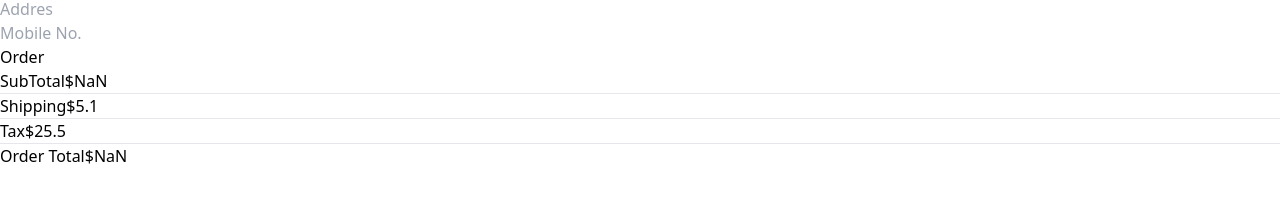
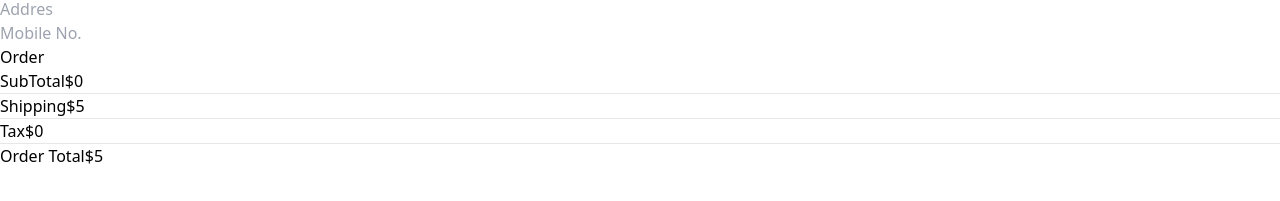
Before and after one commit to kumardee78/shopping-app, a React (Vite) app: page /checkout in a window 1280 px wide. Shown: the part 227-428 px from the top of the page. Built offline with nearby package versions, Linux system fonts and the light colour scheme; no server answers.

Commit message:
chekoutcomponent changes

```diff
--- a/src/App.jsx
+++ b/src/App.jsx
@@ -16,7 +16,21 @@ function App() {
   const [products, setProducts] = useState([]);
   const [cart, setCart] = useState([]);
 
+  const [subTotal, setsubTotal] = useState();
+  const [tax, setTax] = useState(Number(Math.round(subTotal / 10)));
+  const [shipping, setShipping] = useState(5);
+  const [total, setTotal] = useState();
 
+  useEffect(() => {
+    let sum = 0;
+    cart.forEach((item) => {
+      sum += (item.price * item.quantity) / 100;
+    });
+    setsubTotal(sum);
+    let tax = subTotal / 10;
+    setTax(Math.round(tax));
+    setTotal(Math.round(subTotal + tax + shipping));
+  }, [cart, subTotal, tax]);
 
   useEffect(() => {
     if (cart?.length > 0) localStorage.setItem("cart", JSON.stringify(cart));
@@ -49,8 +63,6 @@ function App() {
   }, []);
   // console.log(products);
 
-
-
   return (
     <div>
       <BrowserRouter>
@@ -59,7 +71,11 @@ function App() {
             products,
             setProducts,
             cart,
-            setCart
+            setCart,
+            subTotal,
+            tax,
+            shipping,
+            total,
           }}
         >
           <Header />
--- a/src/components/Cart.jsx
+++ b/src/components/Cart.jsx
@@ -6,23 +6,8 @@ import { Link } from "react-router-dom";
 import { auth } from "../firebase";
 
 function Cart() {
-  const { cart, setCart } = useContext(ecomContext);
-
-  const [subTotal, setsubTotal] = useState();
-  const [tax, setTax] = useState(Number(Math.round(subTotal / 10)));
-  const [shipping, setShipping] = useState(5);
-  const [total, setTotal] = useState();
-
-  useEffect(() => {
-    let sum = 0;
-    cart.forEach((item) => {
-      sum += (item.price * item.quantity) / 100;
-    });
-    setsubTotal(sum);
-    let tax = subTotal / 10;
-    setTax(Math.round(tax));
-    setTotal(Math.round(subTotal + tax + shipping));
-  }, [cart, subTotal, tax]);
+  const { cart, setCart, subTotal, tax, shipping, total } =
+    useContext(ecomContext);
 
   function removeFromCart(index) {
     let newCart = cart.filter((item, idx) => {
--- a/src/components/CheckOut.jsx
+++ b/src/components/CheckOut.jsx
@@ -2,9 +2,8 @@ import React, { useContext, useState } from "react";
 import { ecomContext } from "../App";
 import { useNavigate } from "react-router-dom";
 
-
 function CheckOut() {
-  const { subtotal, setCart } = useContext(ecomContext);
+  const { subTotal, setCart, tax, shipping, total } = useContext(ecomContext);
   const [data, setData] = useState({
     username: "",
     email: "",
@@ -12,20 +11,16 @@ function CheckOut() {
     mobile: "",
   });
 
-  const navigate = useNavigate()
-
-  const tax = 25.5;
-  const shipping = 5.1;
-  const total = subtotal + tax + shipping;
+  const navigate = useNavigate();
 
   function handleChange(e) {
     setData({ ...data, [e.target.name]: e.target.value });
   }
   function handleSubmit(e) {
     e.preventDefault();
-    alert("Your order has been placed successfully!")
-    setTimeout(()=>navigate("/"), 3000)
-    setCart([])
+    alert("Your order has been placed successfully!");
+    setTimeout(() => navigate("/"), 3000);
+    setCart([]);
   }
 
   return (
@@ -87,7 +82,7 @@ function CheckOut() {
         <div className="border bg-blue-100 my-4 rounded-lg p-4 ">
           <p className="flex justify-between py-2">
             <span>SubTotal</span>
-            <span className="font-semibold">${subtotal / 100}</span>
+            <span className="font-semibold">${subTotal}</span>
           </p>
           <hr className="border-gray-300" />
           <p className="flex justify-between py-2">
@@ -102,7 +97,7 @@ function CheckOut() {
           <hr className="border-gray-300" />
           <p className="flex justify-between py-6">
             <span className="font-semibold text-xl">Order Total</span>
-            <span className="font-semibold">${Math.abs(total) / 100}</span>
+            <span className="font-semibold">${total}</span>
           </p>
         </div>
       </div>
```
